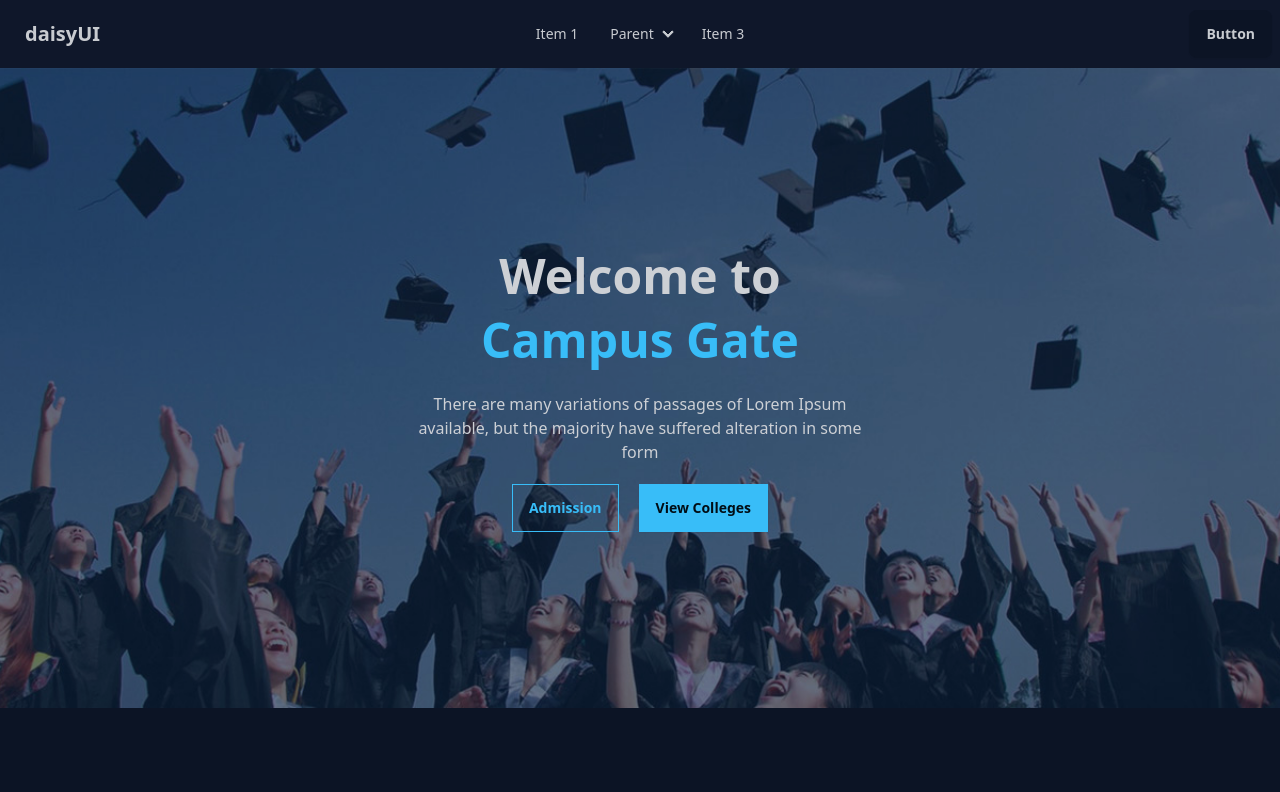
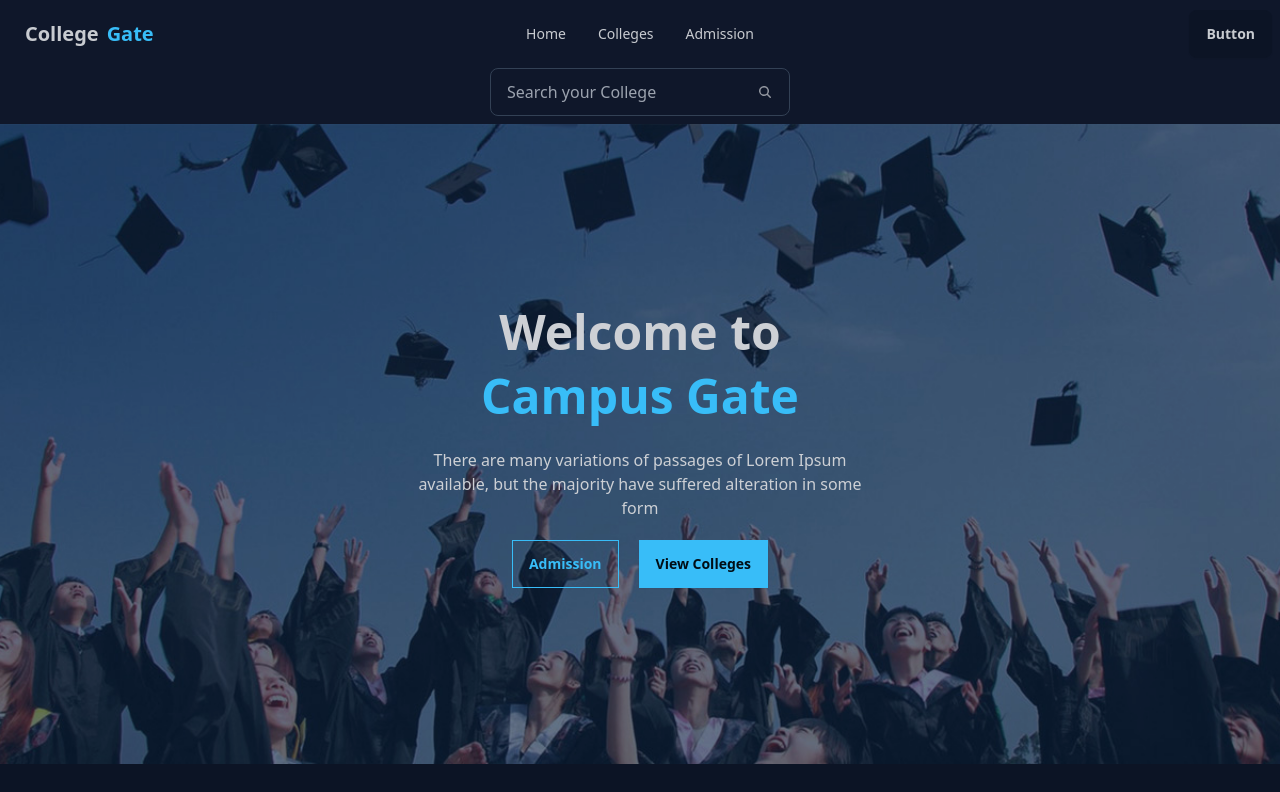
Before and after one commit to Mohiuddin-64bit/CampusGate, a React (Vite) app: page / in a window 1280 px wide. Shown: the top 792 px of the page. Built offline with nearby package versions, Linux system fonts and the light colour scheme.

Commit message:
feat: Add Search Bar under navbar

```diff
--- a/src/Layouts/MainLayout.jsx
+++ b/src/Layouts/MainLayout.jsx
@@ -1,11 +1,13 @@
 import Navbar from '../components/Navbar'
 import Footer from '../components/Footer'
 import { Outlet } from 'react-router-dom'
+import SearchBar from '../components/SearchBar'
 
 const MainLayout = () => {
   return (
     <>
       <Navbar />
+      <SearchBar />
       <div className='min-h-[calc(100vh-294px)]'>
         <Outlet />
       </div>
--- a/src/components/Hero.jsx
+++ b/src/components/Hero.jsx
@@ -15,7 +15,6 @@
             There are many variations of passages of Lorem Ipsum available, but the majority have suffered alteration in some form
           </p>
           <div className="flex justify-center gap-5">
-
             <button className="btn btn-outline rounded-none btn-primary">Admission</button>
             <button className="btn rounded-none btn-primary">View Colleges</button>
           </div>
--- a/src/components/Navbar.jsx
+++ b/src/components/Navbar.jsx
@@ -2,7 +2,7 @@
 
 const Navbar = () => {
   return (
-<div className="navbar bg-base-100">
+    <div className="navbar bg-base-100 sticky top-0 z-50 ">
       <div className="navbar-start">
         <div className="dropdown">
           <div tabIndex={0} role="button" className="btn btn-ghost lg:hidden">
@@ -22,32 +22,18 @@
           <ul
             tabIndex={0}
             className="menu menu-sm dropdown-content bg-base-100 rounded-box z-[1] mt-3 w-52 p-2 shadow">
-        <li><a>Item 1</a></li>
-        <li>
-          <a>Parent</a>
-          <ul className="p-2">
-            <li><a>Submenu 1</a></li>
-            <li><a>Submenu 2</a></li>
-          </ul>
-        </li>
-        <li><a>Item 3</a></li>
+            <li><a>Home</a></li>
+            <li><a>Colleges</a></li>
+            <li><a>Admission</a></li>
           </ul>
         </div>
-    <a className="btn btn-ghost text-xl">daisyUI</a>
+        <a className="btn btn-ghost text-xl">College<span className="text-primary">Gate</span></a>
       </div>
       <div className="navbar-center hidden lg:flex">
         <ul className="menu menu-horizontal px-1">
-      <li><a>Item 1</a></li>
-      <li>
-        <details>
-          <summary>Parent</summary>
-          <ul className="p-2">
-            <li><a>Submenu 1</a></li>
-            <li><a>Submenu 2</a></li>
-          </ul>
-        </details>
-      </li>
-      <li><a>Item 3</a></li>
+          <li><a>Home</a></li>
+          <li><a>Colleges</a></li>
+          <li><a>Admission</a></li>
         </ul>
       </div>
       <div className="navbar-end">
--- /dev/null
+++ b/src/components/SearchBar.jsx
@@ -0,0 +1,23 @@
+
+
+const SearchBar = () => {
+  return (
+    <div className='max-w-[300px] mx-auto h-14'>
+      <label className="input border border-slate-700 flex items-center gap-2">
+        <input type="text" className="grow" placeholder="Search your College" />
+        <svg
+          xmlns="http://www.w3.org/2000/svg"
+          viewBox="0 0 16 16"
+          fill="currentColor"
+          className="h-4 w-4 opacity-70">
+          <path
+            fillRule="evenodd"
+            d="M9.965 11.026a5 5 0 1 1 1.06-1.06l2.755 2.754a.75.75 0 1 1-1.06 1.06l-2.755-2.754ZM10.5 7a3.5 3.5 0 1 1-7 0 3.5 3.5 0 0 1 7 0Z"
+            clipRule="evenodd" />
+        </svg>
+      </label>
+    </div>
+  )
+}
+
+export default SearchBar
```
Lines whose indentation alone changed are shown as unchanged.
